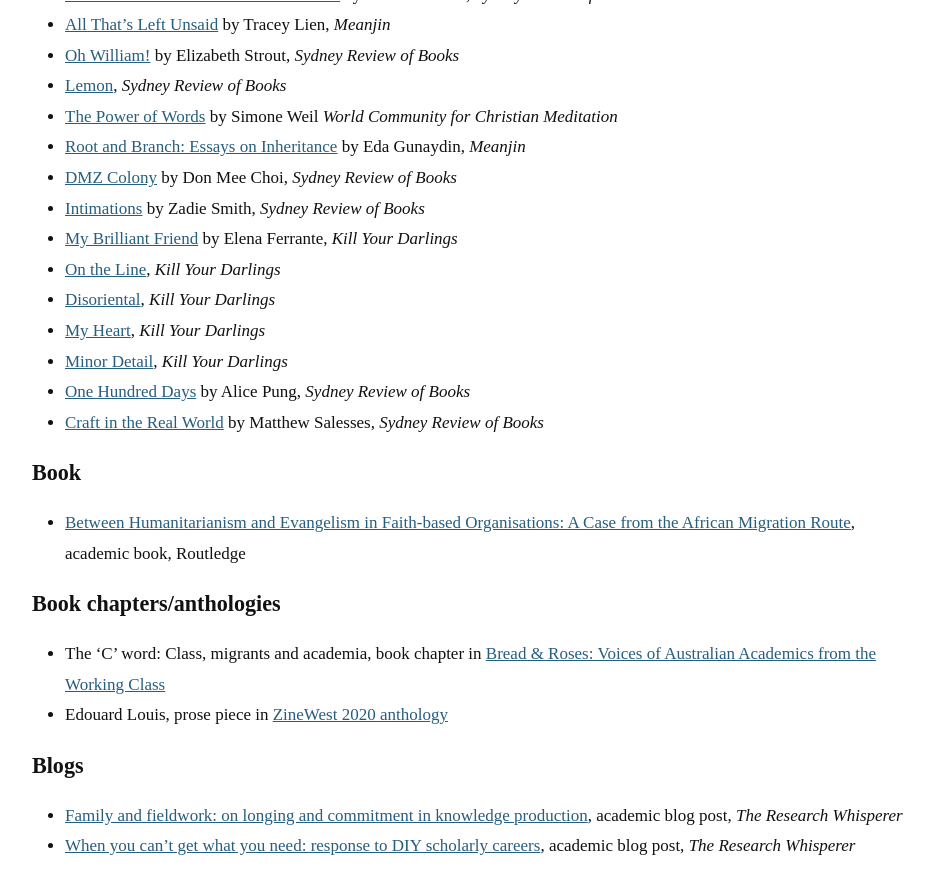
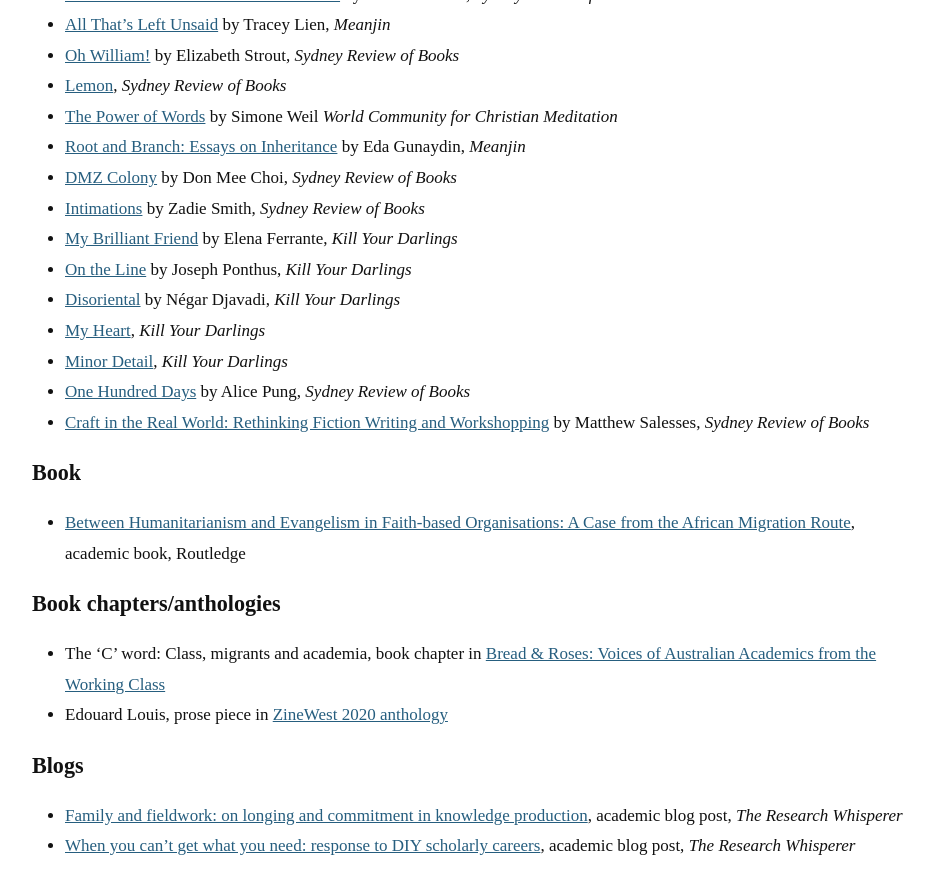
Before and after one commit to mayngo-net/mayngo-net.github.io, a Jekyll site: the page built from writings.markdown, in a window 1280 px wide and 900 px high, scrolled down 1230 px. Shown: the top 894 px of the window, without its empty margins (168-1102 px from the left). Built offline with Jekyll 4.4.1, drawn with Linux system fonts in a browser that asks for light colours; some web fonts are replaced.

Commit message:
Update writings.markdown

```diff
--- a/writings.markdown
+++ b/writings.markdown
@@ -47,12 +47,12 @@ order: 200
 - [DMZ Colony](https://sydneyreviewofbooks.com/review/don-mee-choi-dmz-colony/) by Don Mee Choi, _Sydney Review of Books_
 - [Intimations](https://sydneyreviewofbooks.com/review/zadie-smith-intimations/) by Zadie Smith, _Sydney Review of Books_
 - [My Brilliant Friend](https://www.killyourdarlings.com.au/article/my-brilliant-friend-and-i/) by Elena Ferrante, _Kill Your Darlings_
-- [On the Line](https://www.killyourdarlings.com.au/article/lives-on-the-line/), _Kill Your Darlings_
-- [Disoriental](https://www.killyourdarlings.com.au/article/disoriental-and-the-dichotomies-of-diaspora/), _Kill Your Darlings_
+- [On the Line](https://www.killyourdarlings.com.au/article/lives-on-the-line/) by Joseph Ponthus, _Kill Your Darlings_
+- [Disoriental](https://www.killyourdarlings.com.au/article/disoriental-and-the-dichotomies-of-diaspora/) by Négar Djavadi, _Kill Your Darlings_
 - [My Heart](https://www.killyourdarlings.com.au/article/the-complicated-grief-of-a-writer-in-exile/), _Kill Your Darlings_
 - [Minor Detail](https://www.killyourdarlings.com.au/article/minor-detail-asks-if-language-can-ever-truly-bear-witness/), _Kill Your Darlings_
 - [One Hundred Days](https://sydneyreviewofbooks.com/review/pung-one-hundred-days/) by Alice Pung, _Sydney Review of Books_
-- [Craft in the Real World](https://sydneyreviewofbooks.com/review/salesses-craft-in-the-real-world/) by Matthew Salesses, _Sydney Review of Books_
+- [Craft in the Real World: Rethinking Fiction Writing and Workshopping](https://sydneyreviewofbooks.com/review/salesses-craft-in-the-real-world/) by Matthew Salesses, _Sydney Review of Books_
 
 ## Book
 
```
